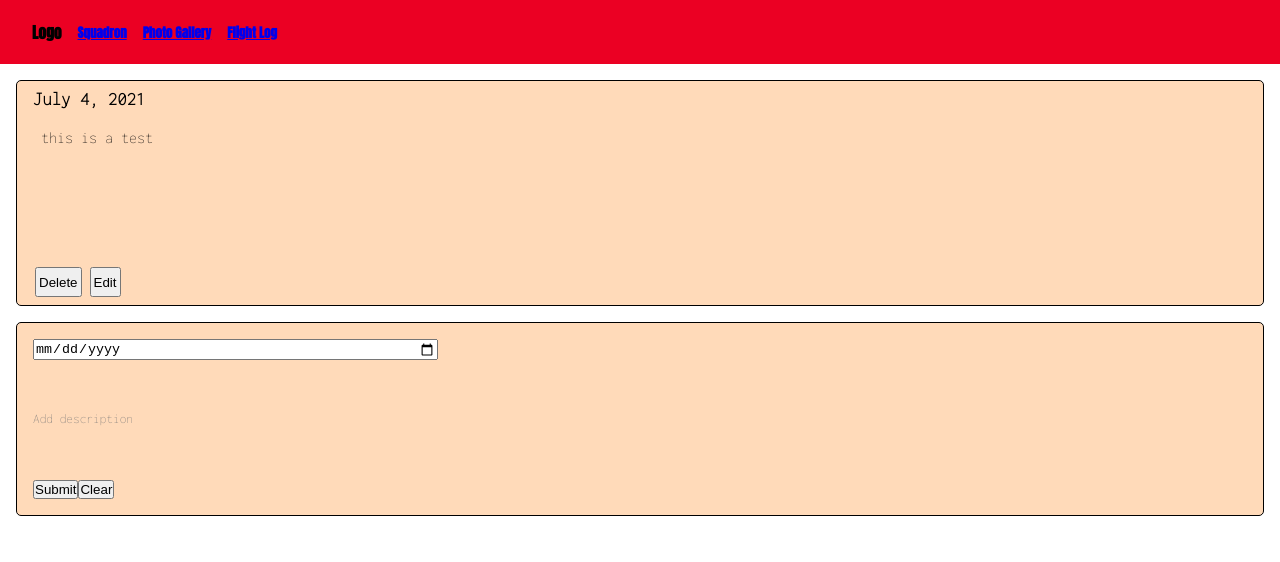
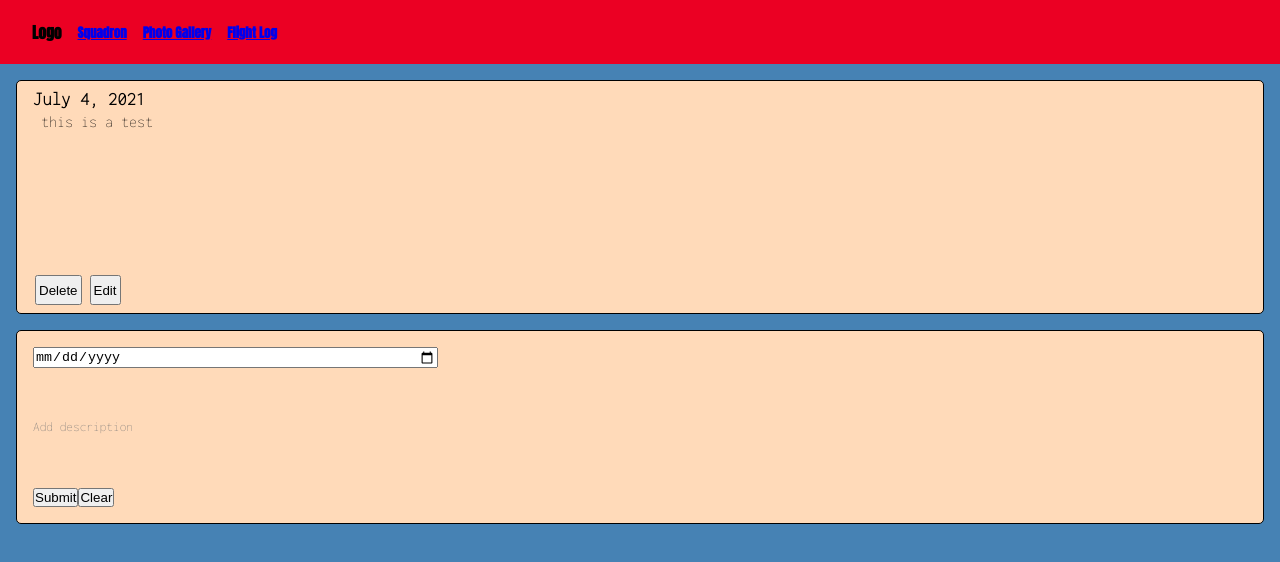
Before and after one commit to JWoltjen/squadron, a React (Create React App) app: page /FlightLog in a window 1280 px wide. Shown: the top 562 px of the page. Built offline with nearby package versions, Linux system fonts and the light colour scheme.

Commit message:
finish styling all pages with consistent background color

```diff
--- a/src/App.css
+++ b/src/App.css
@@ -2,6 +2,8 @@
   margin: 0;
   padding: 0;
 }
+
+/* Navbar */
 
 nav {
   display: flex;
@@ -30,19 +32,31 @@ nav {
   font-size: small;
   font-family: "Anton", sans-serif;
 }
+
 .main-container {
-  background-color: rgba(16, 60, 135, 0.885);
+  background-color: steelblue;
+  height: 85vh;
+  padding-bottom: 3rem;
+  padding-top: 1rem;
+}
+.home-container {
+  background-color: steelblue;
   height: 85vh;
   padding-bottom: 3rem;
   padding-top: 1rem;
 }
 
+/*FlightCard*/
+.flight-log-container {
+  background-color: steelblue;
+  padding-top: 1rem;
+  padding-bottom: 1rem;
+}
 .flight-card {
   margin-left: 1rem;
   margin-right: 1rem;
-  margin-top: 1rem;
-  padding: 2rem 1rem;
-  height: 20vh;
+  padding: 1rem 1rem;
+  height: 25vh;
   width: auto;
   display: flex;
   flex-direction: column;
@@ -77,6 +91,8 @@ nav {
   padding-left: 2px;
   padding-right: 2px;
 }
+
+/*flight form*/
 
 .flight-form {
   margin: 1rem 1rem;
@@ -115,6 +131,8 @@ nav {
   padding-right: 2px;
 }
 
+/*squadron */
+
 .history-container {
   padding: 1rem 1rem;
   height: 200%;
@@ -130,7 +148,7 @@ nav {
   border-radius: 5px;
   background-color: wheat;
 }
-.notable-members {
+.members {
   margin-top: 1rem;
   padding-top: 1rem;
   padding-left: 2rem;
--- a/src/App.js
+++ b/src/App.js
@@ -5,7 +5,7 @@ import FlightContextProvider from './contexts/FlightContext'
 import FlightForm from './components/FlightForm'
 import Navbar from './components/Navbar'
 import Squadron from './components/Squadron'
-import PhotoGallery from './components/KoreanWar'
+import PhotoGallery from './components/PhotoGallery'
 import Home from './components/Home'
 
 
--- a/src/components/FlightLog.js
+++ b/src/components/FlightLog.js
@@ -6,7 +6,7 @@ import Flight from './Flight'
 function FlightLog() {
     const {flights} = useContext(FlightListContext)
     return (
-        <div>
+        <div className='flight-log-container'>
             {flights.length ? (
             <ul className='flight-log'>
                 {flights.map(flight => {
--- a/src/components/Home.js
+++ b/src/components/Home.js
@@ -2,7 +2,7 @@ import React from 'react'
 
 function Home() {
     return (
-        <div>
+        <div className='home-container'>
 
         </div>
     )
--- a/src/components/KoreanWar.js
+++ b/src/components/PhotoGallery.js
@@ -3,7 +3,8 @@ import React from 'react'
 function PhotoGallery() {
     return (
         <div>
-Photos go here        </div>
+
+        </div>
     )
 }
 
```
